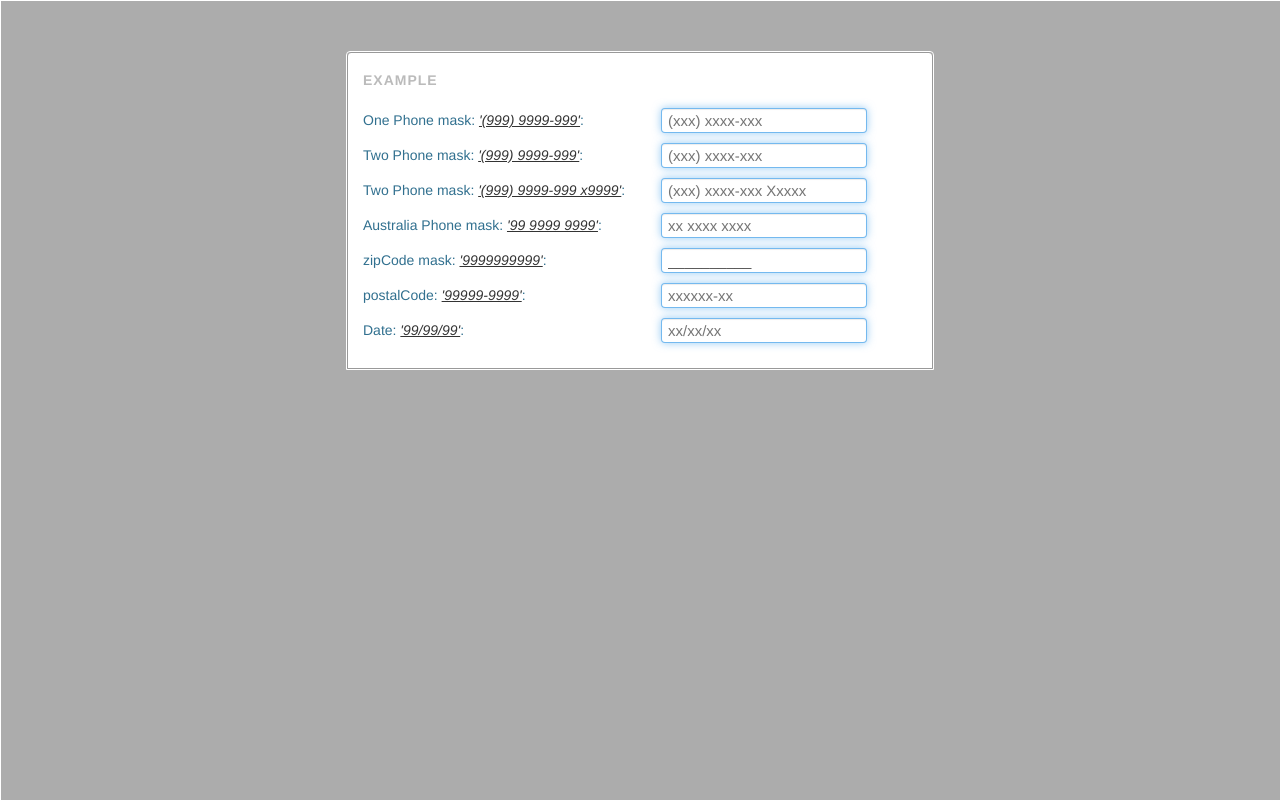
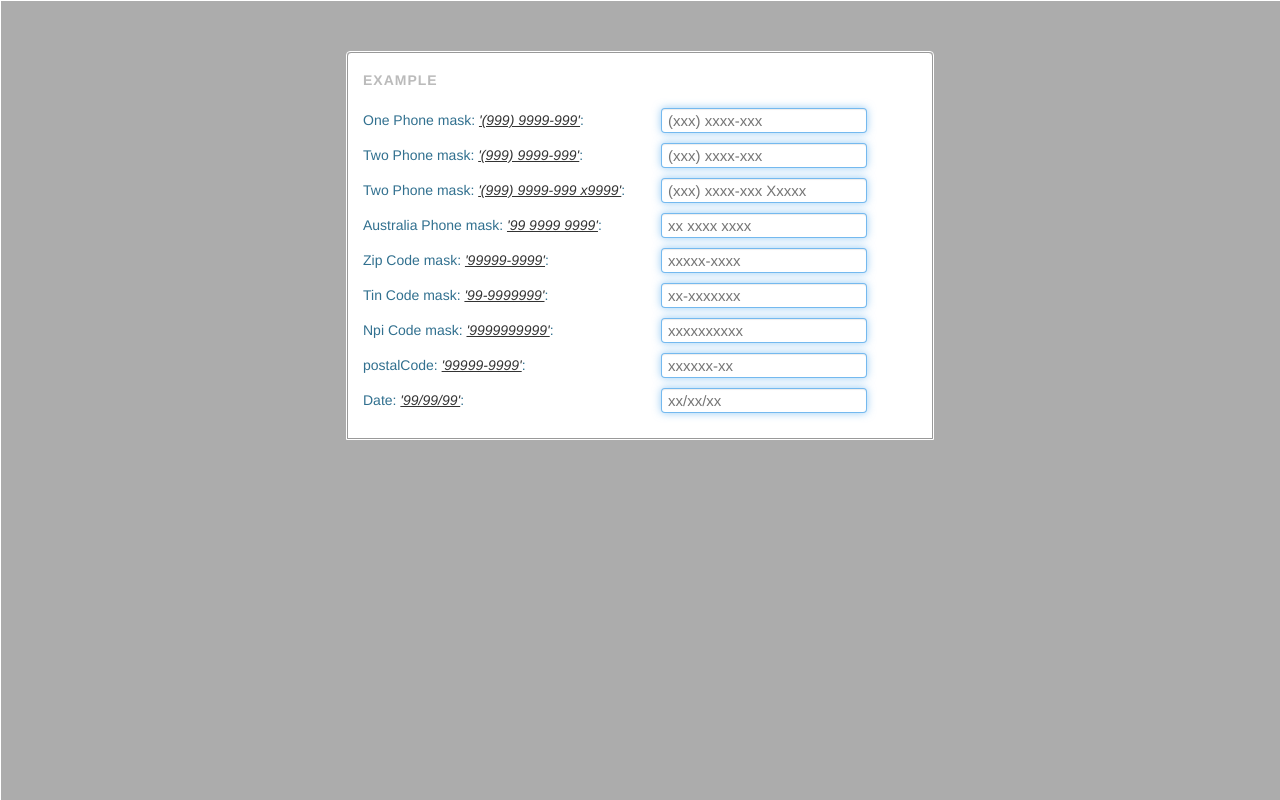
Before and after one commit to pavshulin/maskPlugin, a plain HTML site: page examples/index.html in a window 1280 px wide. Drawn offline with Linux system fonts and the light colour scheme.

Commit message:
add new mask in example

```diff
--- a/examples/example.js
+++ b/examples/example.js
@@ -6,8 +6,10 @@
             phoneWithExt = $('#phoneWithExt'),
             australiaPhone = $('#australiaPhone'),
             zipCode = $('#zipCode'),
+            tinCode = $('#tinCode'),
+            npiCode = $('#npiCode'),
             date = $('#date'),
-            postalCode = $('#postalCode');
+            postalCode = $('#postalCode');tinCode
 
         phoneOne.maskPlugin('(999) 9999-999', {
             placeholder: '_'
@@ -28,10 +30,15 @@
             clearIncomplete: true
         });
 
-        zipCode.maskPlugin('9999999999', {
-           placeholder: '_',
-           allwaysMask: true
+        zipCode.maskPlugin('99999-9999', {
+            unmaskedPosition: 5
         });
+
+        npiCode.maskPlugin('9999999999', {
+            clearIncomplete: true
+        });
+
+        tinCode.maskPlugin('99-9999999');
 
         postalCode.maskPlugin('99999-9999', {
             placeholder: '_',
--- a/examples/index.html
+++ b/examples/index.html
@@ -15,7 +15,7 @@
             <div class="form-inline">
                 <div class="form-group">
                     <label for="phoneOne">One Phone mask: <span class="mask-template">'(999) 9999-999'</span>:</label>
-                    <input class="form-control" id="phoneOne" type="text" placeholder="(xxx) xxxx-xxx" />
+                    <input data-maskOptions-clearIncomlete="true" data-maskOptions-unmaskedPosition="5"  class="form-control" id="phoneOne" type="text" placeholder="(xxx) xxxx-xxx" />
                 </div>
                 <div class="form-group">
                     <label for="phoneTwo">Two Phone mask: <span class="mask-template">'(999) 9999-999'</span>: </label>
@@ -30,8 +30,16 @@
                     <input class="form-control" id="australiaPhone" type="text" placeholder="xx xxxx xxxx" />
                 </div>
                 <div class="form-group">
-                    <label for="zipCode">zipCode mask: <span class="mask-template">'9999999999'</span>:</label>
-                    <input class="form-control" id="zipCode" type="text" placeholder="xxxxxxxx" />
+                    <label for="zipCode">Zip Code mask: <span class="mask-template">'99999-9999'</span>:</label>
+                    <input class="form-control" id="zipCode" type="text" placeholder="xxxxx-xxxx" />
+                </div>
+                <div class="form-group">
+                    <label for="tinCode">Tin Code mask: <span class="mask-template">'99-9999999'</span>:</label>
+                    <input class="form-control" id="tinCode" type="text" placeholder="xx-xxxxxxx" />
+                </div>
+                <div class="form-group">
+                    <label for="npiCode">Npi Code mask: <span class="mask-template">'9999999999'</span>:</label>
+                    <input class="form-control" id="npiCode" type="text" placeholder="xxxxxxxxxx" />
                 </div>
                 <div class="form-group">
                     <label for="postalCode">postalCode: <span class="mask-template">'99999-9999'</span>:</label>
```
